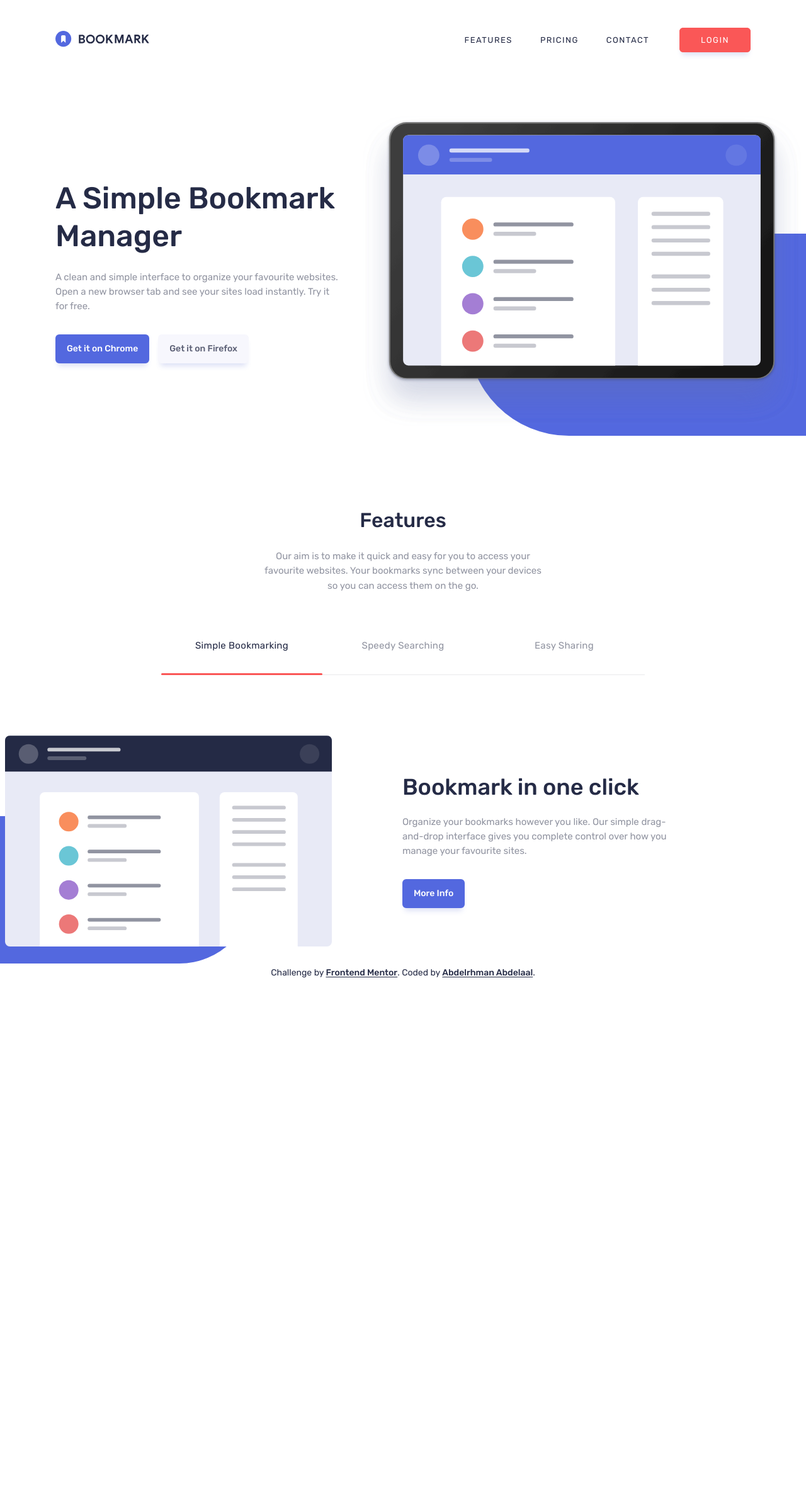
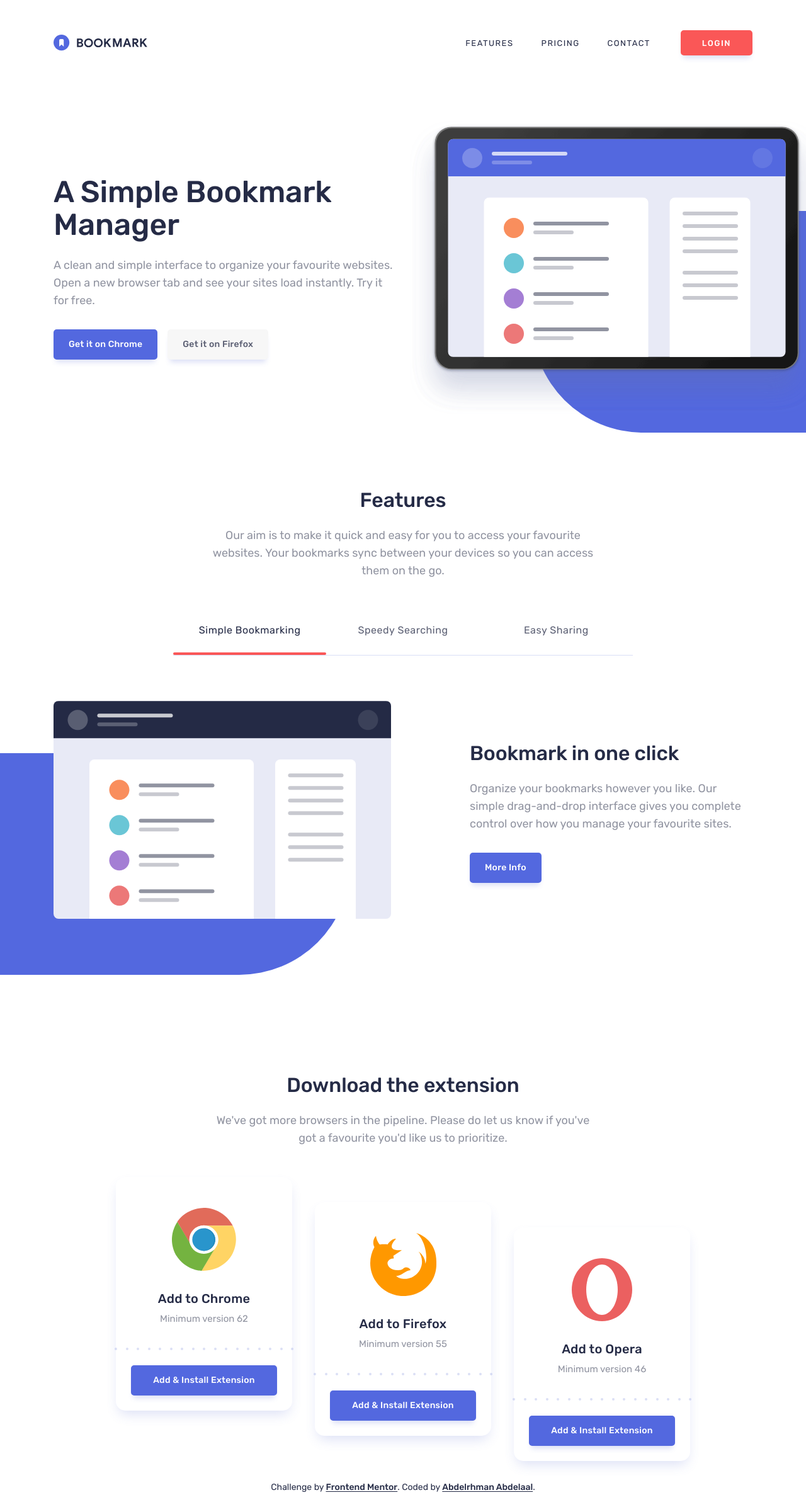
Before and after one commit to MrBlackvanta/bookmark-landing-page, a Next.js app: page / in a window 1280 px wide. Shown: the whole page at 63% size. Before the commit the page ends 1557 px from the top, so only its background shows below. Built offline with nearby package versions, Linux system fonts and the light colour scheme.

Commit message:
Add download section, update features and hero components, enhance global styles, and refactor feature tabs

```diff
--- a/src/app/globals.css
+++ b/src/app/globals.css
@@ -6,8 +6,46 @@
   --color-grayish-blue: hsl(229, 8%, 60%);
   --color-dark-grayish-blue: hsl(228, 12%, 41%);
   --color-very-dark-blue: hsl(229, 31%, 21%);
+  --color-off-white: #f7f7f7;
+  --color-rule: rgb(73 93 207 / 0.2);
 
-  --shadow-cta: 0px 8px 8px -4px rgba(73, 93, 207, 0.20012);
+  --container-page: 69.375rem;
+  --container-prose: 33.75rem;
+  --container-tabs: 45.625rem;
+
+  --radius-cta: 5px;
+  --radius-card: 15px;
+
+  --shadow-cta: 0 8px 8px -4px rgb(73 93 207 / 0.2);
+  --shadow-card: 0 10px 20px -5px rgb(73 93 207 / 0.2);
+
+  --tracking-heading: -0.003em;
+  --tracking-cta: 0.25px;
+  --tracking-nav: 0.1154em;
+  --tracking-tab: 0.0333em;
+
+  --text-display: 1.875rem;
+  --text-display--line-height: 2.5rem;
+  --text-display-lg: 3rem;
+  --text-display-lg--line-height: 3.25rem;
+  --text-heading: 1.5rem;
+  --text-heading--line-height: 3.25rem;
+  --text-heading-lg: 2rem;
+  --text-heading-lg--line-height: 3.25rem;
+  --text-card-title: 1.25rem;
+  --text-card-title--line-height: 1.5rem;
+  --text-tab: 1rem;
+  --text-tab--line-height: 1.0625rem;
+  --text-nav: 0.8125rem;
+  --text-nav--line-height: 1.0625rem;
+  --text-nav-overlay: 1.25rem;
+  --text-nav-overlay--line-height: 1.0625rem;
+  --text-cta: 0.875rem;
+  --text-cta--line-height: 1.75rem;
+  --text-body: 0.9375rem;
+  --text-body--line-height: 1.5625rem;
+  --text-body-lg: 1.125rem;
+  --text-body-lg--line-height: 1.75rem;
 }
 
 @theme inline {
@@ -16,7 +54,7 @@
 
 @layer base {
   body {
-    @apply text-grayish-blue bg-white font-sans text-lg;
+    @apply text-grayish-blue bg-white font-sans text-body;
   }
   a,
   button {
@@ -33,7 +71,7 @@
 }
 
 @utility v-btn {
-  @apply shadow-cta inline-flex items-center justify-center rounded-md border-2 px-4 py-3.5 text-[0.875rem] leading-none font-medium transition-colors;
+  @apply shadow-cta rounded-cta text-cta tracking-cta inline-flex h-12 items-center justify-center border-2 px-5.5 font-medium transition-colors;
 }
 
 @utility v-btn-primary {
@@ -41,5 +79,53 @@
 }
 
 @utility v-btn-secondary {
-  @apply text-very-dark-blue/75 hover:border-dark-grayish-blue border-[#f7f7fd] bg-[#f7f7fd] hover:bg-white;
+  @apply text-very-dark-blue/75 border-off-white bg-off-white hover:border-dark-grayish-blue hover:bg-white;
 }
+
+@keyframes v-reveal-up {
+  from {
+    opacity: 0;
+    transform: translateY(2.5rem);
+  }
+}
+
+@keyframes v-reveal-from-left {
+  from {
+    opacity: 0;
+    transform: translateX(-3.5rem);
+  }
+}
+
+@keyframes v-reveal-from-right {
+  from {
+    opacity: 0;
+    transform: translateX(3.5rem);
+  }
+}
+
+@utility v-reveal-up {
+  @media (prefers-reduced-motion: no-preference) {
+    animation-name: v-reveal-up;
+    animation-duration: 600ms;
+    animation-timing-function: cubic-bezier(0.16, 1, 0.3, 1);
+    animation-fill-mode: both;
+  }
+}
+
+@utility v-reveal-from-left {
+  @media (prefers-reduced-motion: no-preference) {
+    animation-name: v-reveal-from-left;
+    animation-duration: 600ms;
+    animation-timing-function: cubic-bezier(0.16, 1, 0.3, 1);
+    animation-fill-mode: both;
+  }
+}
+
+@utility v-reveal-from-right {
+  @media (prefers-reduced-motion: no-preference) {
+    animation-name: v-reveal-from-right;
+    animation-duration: 600ms;
+    animation-timing-function: cubic-bezier(0.16, 1, 0.3, 1);
+    animation-fill-mode: both;
+  }
+}
--- a/src/app/page.tsx
+++ b/src/app/page.tsx
@@ -1,10 +1,11 @@
-import { Features, Hero } from "@/views/home";
+import { Download, Features, Hero } from "@/views/home";
 
 export default function Home() {
   return (
     <main className="flex-1">
       <Hero />
       <Features />
+      <Download />
     </main>
   );
 }
--- a/src/components/feature-tabs.tsx
+++ b/src/components/feature-tabs.tsx
@@ -44,7 +44,7 @@ export default function FeatureTabs() {
         role="tablist"
         aria-label="Features"
         onKeyDown={handleKeyDown}
-        className="border-grayish-blue/20 mx-auto flex max-w-xs flex-col border-t md:max-w-3xl md:flex-row md:justify-center md:border-t-0 md:border-b"
+        className="border-rule md:max-w-tabs mx-auto flex flex-col border-t md:flex-row md:justify-center md:border-t-0 md:border-b"
       >
         {features.map((feature, index) => {
           const selected = index === active;
@@ -58,23 +58,21 @@ export default function FeatureTabs() {
               role="tab"
               id={`feature-tab-${index}`}
               aria-selected={selected}
-              aria-controls={`feature-panel-${index}`}
+              aria-controls="feature-panel"
               tabIndex={selected ? 0 : -1}
               onClick={() => setActive(index)}
               className={cn(
-                "border-grayish-blue/20 flex w-full cursor-pointer justify-center border-b md:w-auto md:flex-1 md:border-b-0",
+                "border-rule flex w-full cursor-pointer justify-center border-b md:w-auto md:flex-1 md:border-b-0",
                 selected
                   ? "text-very-dark-blue"
-                  : "text-grayish-blue hover:text-soft-red",
+                  : "text-very-dark-blue/75 hover:text-soft-red",
               )}
             >
               <span className="inline-flex flex-col items-center pt-5 md:w-full md:py-0">
-                <span className="text-[0.9375rem] tracking-[0.02em]">
-                  {feature.tab}
-                </span>
+                <span className="text-tab tracking-tab">{feature.tab}</span>
                 <span
                   className={cn(
-                    "mt-5 -mb-px h-[3px] w-full rounded-full md:mt-8",
+                    "mt-4 h-1 w-full rounded-full md:mt-6.75",
                     selected ? "bg-soft-red" : "bg-transparent",
                   )}
                 />
@@ -84,46 +82,46 @@ export default function FeatureTabs() {
         })}
       </div>
 
-      {features.map((feature, index) => (
-        <div
-          key={feature.tab}
-          role="tabpanel"
-          id={`feature-panel-${index}`}
-          aria-labelledby={`feature-tab-${index}`}
-          hidden={index !== active}
-          className="mt-16 md:mt-24"
-        >
-          <FeaturePanel feature={feature} />
-        </div>
-      ))}
+      <div
+        role="tabpanel"
+        id="feature-panel"
+        aria-labelledby={`feature-tab-${active}`}
+        className="mt-13 md:mt-9.25"
+      >
+        <FeaturePanel key={active} feature={features[active]} />
+      </div>
     </div>
   );
 }
 
 function FeaturePanel({ feature }: { feature: Feature }) {
   return (
-    <div className="relative flex flex-col items-center gap-16 md:flex-row md:gap-12 lg:gap-28">
-      <div className="relative w-full md:-ml-8 md:w-[47%] md:shrink-0 xl:-ml-20">
+    <div className="flex flex-col items-center gap-12 md:flex-row md:gap-31.25">
+      <div className="v-reveal-from-left relative aspect-536/416 w-full md:w-[48.29%] md:shrink-0">
         <div
           aria-hidden="true"
-          className="bg-soft-blue absolute top-[42%] right-[16%] bottom-[-4%] -z-10 w-screen rounded-r-full md:top-[38%] md:right-[24%] md:bottom-[-8%]"
+          className="bg-soft-blue absolute top-[22.8%] right-[11.25%] bottom-[-7%] -z-10 w-screen rounded-r-full md:top-[28.4%] md:right-[12.1%] md:bottom-[-13%]"
         />
         <Image
           src={feature.image}
           alt={feature.imageAlt}
-          sizes="(min-width: 768px) 47vw, 90vw"
-          className="relative mx-auto h-auto w-full max-w-md md:mx-0 md:max-w-none"
+          fill
+          sizes="(min-width: 768px) 48vw, 90vw"
+          className="object-contain object-center"
         />
       </div>
 
       <div className="text-center md:flex-1 md:text-left">
-        <h3 className="text-very-dark-blue text-2xl font-medium md:text-4xl">
+        <h3 className="v-reveal-from-right text-very-dark-blue text-heading tracking-heading md:text-heading-lg font-medium [animation-delay:100ms]">
           {feature.title}
         </h3>
-        <p className="text-grayish-blue mx-auto mt-4 max-w-md text-[0.9375rem] md:mx-0 md:mt-6">
+        <p className="v-reveal-from-right text-grayish-blue text-body md:text-body-lg [animation-delay:200ms] md:mt-4">
           {feature.description}
         </p>
-        <a href="#" className="v-btn v-btn-primary mt-8 inline-flex">
+        <a
+          href="#"
+          className="v-btn v-btn-primary v-reveal-from-right mt-4 [animation-delay:300ms] md:mt-8"
+        >
           More Info
         </a>
       </div>
--- a/src/components/layout/header.tsx
+++ b/src/components/layout/header.tsx
@@ -5,7 +5,7 @@ import MobileMenu from "./mobile-menu";
 export default function Header() {
   return (
     <header className="px-8 pt-10 md:px-10 md:pt-12">
-      <div className="mx-auto flex max-w-276 items-center justify-between">
+      <div className="mx-auto flex max-w-page items-center justify-between">
         <LogoIcon className="w-37.25" />
 
         <nav aria-label="Primary" className="hidden md:block">
@@ -14,7 +14,7 @@ export default function Header() {
               <li key={link.href}>
                 <a
                   href={link.href}
-                  className="text-very-dark-blue hover:text-soft-red text-[0.8125rem] tracking-[0.115em] uppercase transition-colors"
+                  className="text-very-dark-blue hover:text-soft-red text-nav tracking-nav uppercase transition-colors"
                 >
                   {link.label}
                 </a>
@@ -23,7 +23,7 @@ export default function Header() {
             <li>
               <a
                 href="#login"
-                className="border-soft-red bg-soft-red shadow-cta hover:text-soft-red ms-1 rounded-md border-2 px-8 py-2.5 text-[0.8125rem] tracking-[0.115em] text-white uppercase transition-colors hover:bg-white"
+                className="border-soft-red bg-soft-red shadow-cta rounded-cta text-nav tracking-nav hover:text-soft-red ms-1 inline-flex h-10 items-center border-2 px-8 font-medium text-white uppercase transition-colors hover:bg-white"
               >
                 Login
               </a>
--- a/src/components/layout/mobile-menu.tsx
+++ b/src/components/layout/mobile-menu.tsx
@@ -82,7 +82,7 @@ export default function MobileMenu() {
         aria-label="Menu"
         inert={!open}
         className={cn(
-          "bg-very-dark-blue/95 fixed inset-0 z-50 flex flex-col overflow-y-auto px-6 pt-10 pb-12 text-white",
+          "bg-very-dark-blue/95 fixed inset-0 z-50 flex flex-col overflow-y-auto px-8 pt-10 pb-12 text-white",
           "hidden opacity-0 transition-[opacity,display] transition-discrete duration-300 ease-out motion-reduce:transition-none",
           { "opacity-100 starting:opacity-0": open },
         )}
@@ -106,7 +106,7 @@ export default function MobileMenu() {
                 <a
                   href={link.href}
                   onClick={close}
-                  className="hover:text-soft-red block py-5 text-center text-xl tracking-[0.15em] uppercase transition-colors"
+                  className="hover:text-soft-red text-nav-overlay tracking-nav block py-6 text-center uppercase transition-colors"
                 >
                   {link.label}
                 </a>
@@ -118,7 +118,7 @@ export default function MobileMenu() {
         <a
           href="#login"
           onClick={close}
-          className="hover:text-very-dark-blue mt-6 rounded-md border-2 border-white py-3 text-center text-xl tracking-[0.15em] uppercase transition-colors hover:bg-white"
+          className="hover:text-very-dark-blue rounded-cta text-nav-overlay tracking-nav mt-6 flex h-12 items-center justify-center border-2 border-white font-medium uppercase transition-colors hover:bg-white"
         >
           Login
         </a>
--- a/src/data/data.ts
+++ b/src/data/data.ts
@@ -1,9 +1,13 @@
 import tab1 from "@/assets/images/illustration-features-tab-1.svg";
 import tab2 from "@/assets/images/illustration-features-tab-2.svg";
 import tab3 from "@/assets/images/illustration-features-tab-3.svg";
+import chromeLogo from "@/assets/images/logo-chrome.svg";
+import firefoxLogo from "@/assets/images/logo-firefox.svg";
+import operaLogo from "@/assets/images/logo-opera.svg";
 import { FacebookIcon, TwitterIcon } from "@/components/icons";
 import type {
   CtaButton,
+  ExtensionCard,
   Feature,
   HeroContent,
   NavLink,
@@ -65,3 +69,15 @@ export const features: Feature[] = [
     imageAlt: "",
   },
 ];
+
+export const extensionsIntro: SectionIntro = {
+  title: "Download the extension",
+  description:
+    "We've got more browsers in the pipeline. Please do let us know if you've got a favourite you'd like us to prioritize.",
+};
+
+export const extensions: ExtensionCard[] = [
+  { browser: "Chrome", logo: chromeLogo, minVersion: "62" },
+  { browser: "Firefox", logo: firefoxLogo, minVersion: "55" },
+  { browser: "Opera", logo: operaLogo, minVersion: "46" },
+];
--- /dev/null
+++ b/src/views/home/download.tsx
@@ -0,0 +1,65 @@
+import { extensions, extensionsIntro } from "@/data";
+import { cn } from "@/lib";
+import Image from "next/image";
+
+const stagger = ["", "md:mt-10", "md:mt-20"];
+
+export default function Download() {
+  return (
+    <section
+      id="download"
+      aria-labelledby="download-heading"
+      className="px-8 pt-19.25 md:px-10 md:pt-50.75"
+    >
+      <div className="mx-auto max-w-page">
+        <div className="mx-auto max-w-prose text-center">
+          <h2
+            id="download-heading"
+            className="text-very-dark-blue text-heading tracking-heading md:text-heading-lg font-medium"
+          >
+            {extensionsIntro.title}
+          </h2>
+          <p className="text-grayish-blue text-body md:text-body-lg md:mt-4">
+            {extensionsIntro.description}
+          </p>
+        </div>
+
+        <ul className="mt-10 flex flex-col items-center gap-10 md:mt-12 md:flex-row md:items-start md:justify-center md:gap-9">
+          {extensions.map((extension, index) => (
+            <li
+              key={extension.browser}
+              className={cn("w-full max-w-70", stagger[index])}
+            >
+              <article className="shadow-card rounded-card flex flex-col bg-white">
+                <div className="px-6 pt-12.25 text-center">
+                  <Image
+                    src={extension.logo}
+                    alt=""
+                    className="mx-auto h-25 w-auto"
+                  />
+                  <h3 className="text-very-dark-blue text-card-title tracking-cta mt-8 font-medium">
+                    Add to {extension.browser}
+                  </h3>
+                  <p className="text-grayish-blue text-body mt-1.5 leading-7">
+                    Minimum version {extension.minVersion}
+                  </p>
+                </div>
+
+                <div
+                  aria-hidden="true"
+                  className="-mx-0.5 mt-8 h-1 bg-[url('/bg-dots.svg')] bg-size-[auto_4px] bg-center bg-repeat-x"
+                />
+
+                <div className="p-6">
+                  <a href="#" className="v-btn v-btn-primary w-full">
+                    Add &amp; Install Extension
+                  </a>
+                </div>
+              </article>
+            </li>
+          ))}
+        </ul>
+      </div>
+    </section>
+  );
+}
--- a/src/views/home/features.tsx
+++ b/src/views/home/features.tsx
@@ -6,17 +6,17 @@ export default function Features() {
     <section
       id="features"
       aria-labelledby="features-heading"
-      className="overflow-x-clip px-8 pt-24 md:pt-32"
+      className="overflow-x-clip px-8 pt-35 md:px-10 md:pt-27.5"
     >
-      <div className="mx-auto max-w-276">
-        <div className="mx-auto max-w-110 text-center">
+      <div className="mx-auto max-w-page">
+        <div className="mx-auto max-w-prose text-center">
           <h2
             id="features-heading"
-            className="text-very-dark-blue text-2xl font-medium md:text-[2rem]"
+            className="text-very-dark-blue text-heading tracking-heading md:text-heading-lg font-medium"
           >
             {featuresIntro.title}
           </h2>
-          <p className="text-grayish-blue mt-4 text-[0.9375rem] md:mt-6">
+          <p className="text-grayish-blue text-body md:text-body-lg md:mt-4">
             {featuresIntro.description}
           </p>
         </div>
--- a/src/views/home/hero.tsx
+++ b/src/views/home/hero.tsx
@@ -7,40 +7,42 @@ export default function Hero() {
   return (
     <section
       aria-labelledby="hero-heading"
-      className="overflow-x-clip px-8 pt-20 md:pt-27"
+      className="overflow-x-clip px-8 pt-18.75 md:px-10 md:pt-26"
     >
-      <div className="mx-auto flex max-w-276 flex-col gap-22 md:flex-row-reverse md:items-center md:gap-8">
-        <div className="relative md:-mr-8 md:w-[63%] md:shrink-0 xl:-mr-20">
+      <div className="mx-auto flex max-w-page flex-col gap-14 md:flex-row-reverse md:items-center md:gap-6">
+        <div className="md:w-[59.19%] md:-mr-[10.18%] md:shrink-0">
+          <div className="relative -mx-[7.2%] md:mx-0">
             <div
               aria-hidden="true"
-            className="bg-soft-blue absolute top-[42%] bottom-[-4%] left-[16%] -z-10 w-screen rounded-l-full md:top-[38%] md:bottom-[-3%] md:left-[24%]"
+              className="bg-soft-blue absolute top-[22.6%] bottom-[-3%] left-[16.9%] -z-10 w-screen rounded-l-full md:top-[30.7%] md:bottom-[-6.2%] md:left-[29.5%]"
             />
             <Image
               src={heroIllustration}
               alt=""
               priority
-            sizes="(min-width: 768px) 56vw, 90vw"
-            className="relative mx-auto h-auto w-full max-w-140 md:max-w-none"
+              sizes="(min-width: 768px) 60vw, 95vw"
+              className="relative h-auto w-full"
             />
+          </div>
         </div>
 
         <div className="text-center md:flex-1 md:text-left">
           <h1
             id="hero-heading"
-            className="text-very-dark-blue text-3xl leading-tight font-medium md:text-5xl"
+            className="text-very-dark-blue text-display tracking-heading md:text-display-lg font-medium"
           >
             {hero.title}
           </h1>
-          <p className="text-grayish-blue mx-auto mt-4 max-w-lg text-[0.9375rem] md:mx-0 md:mt-6">
+          <p className="text-grayish-blue text-body md:text-body-lg mt-4 md:mt-6">
             {hero.description}
           </p>
-          <div className="mt-8 flex justify-center gap-3.5 md:justify-start">
+          <div className="mt-8 flex justify-center gap-3.5 md:justify-start md:gap-4">
             {heroButtons.map((button) => (
               <a
                 key={button.label}
                 href={button.href}
                 className={cn(
-                  "v-btn",
+                  "v-btn px-3.5 md:px-5.5",
                   button.variant === "primary"
                     ? "v-btn-primary"
                     : "v-btn-secondary",
--- a/src/views/home/index.ts
+++ b/src/views/home/index.ts
@@ -1,2 +1,3 @@
+export { default as Download } from "./download";
 export { default as Features } from "./features";
 export { default as Hero } from "./hero";
```
Lines whose indentation alone changed are shown as unchanged.
